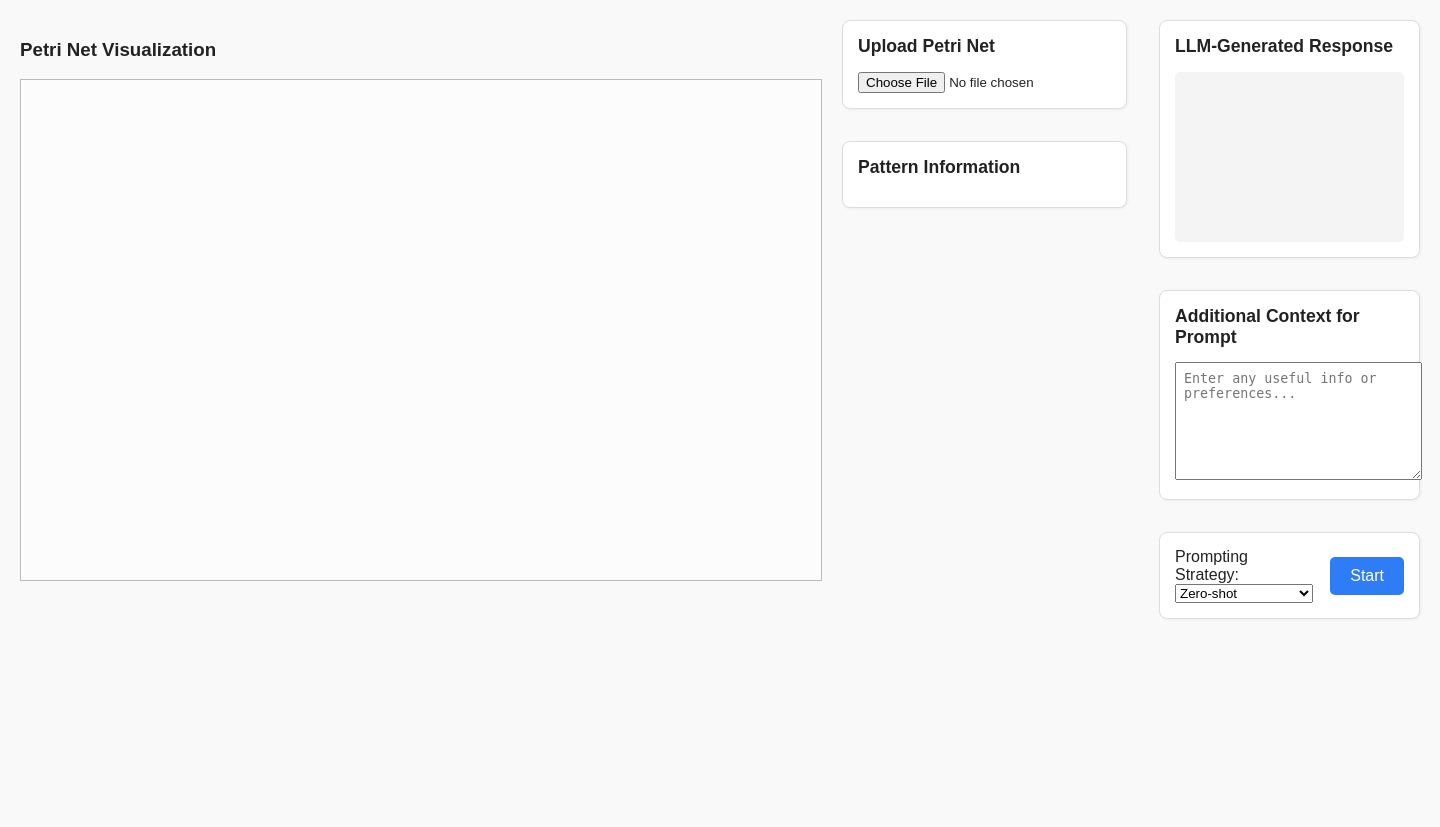
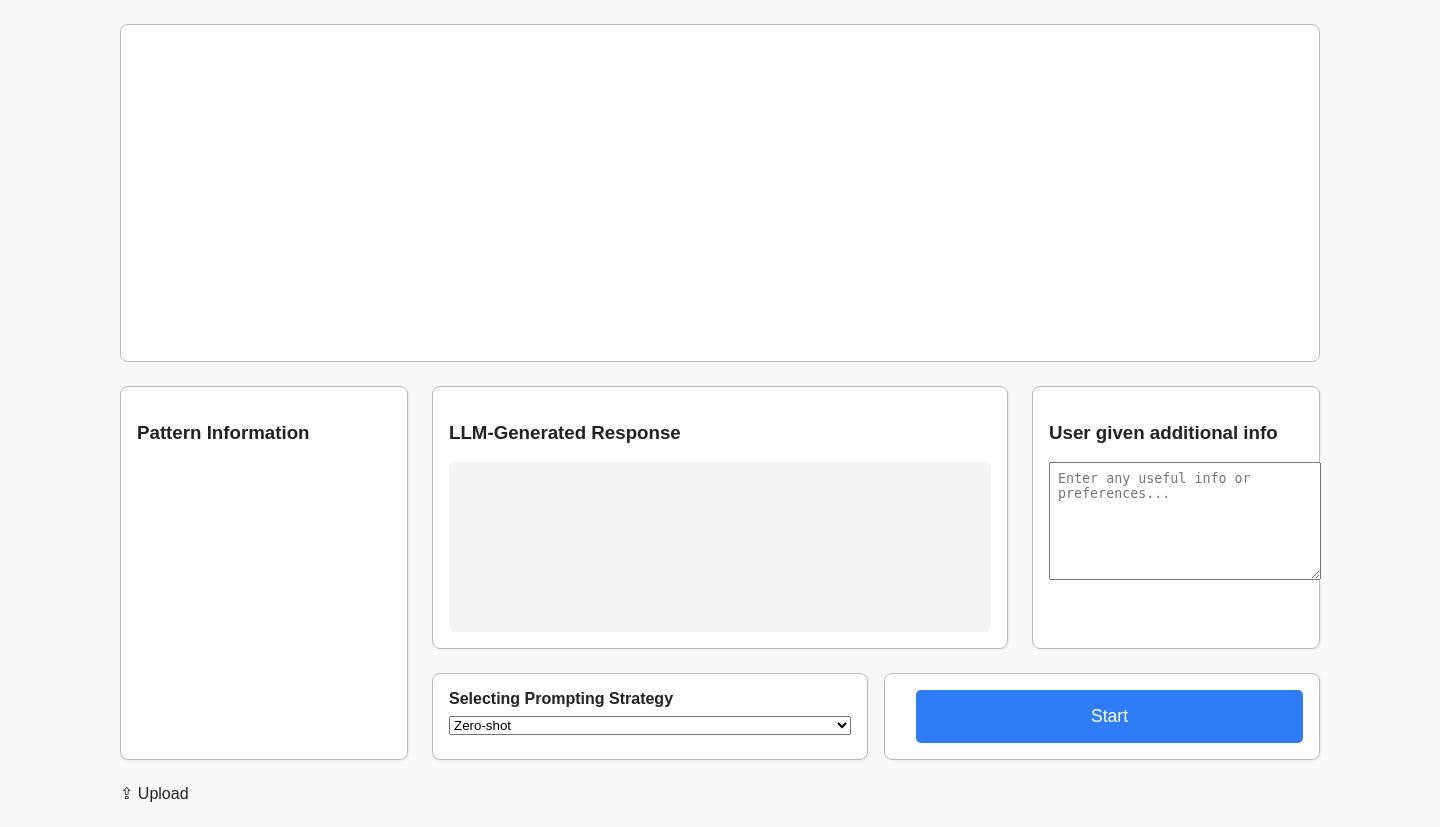
Before and after one commit to KeeganJin/Process_Translator, a Flask app: page / in a window 1440 px wide. Before the commit the page ends 619 px from the top, so only its background shows below. Run offline with Flask 3, Linux system fonts and the light colour scheme.

Commit message:
fix \preview layout

```diff
--- a/app.py
+++ b/app.py
@@ -20,6 +20,7 @@ def index():
 
 @app.route('/preview', methods=['POST'])
 def preview():
+    print("PREVIEW ENDPOINT HIT!")
     uploaded_file = request.files.get('file')
     if not uploaded_file:
         return jsonify({'error': 'No file uploaded'}), 400
--- a/static/script.js
+++ b/static/script.js
@@ -5,15 +5,16 @@ document.getElementById('pnmlInput').addEventListener('change', (event) => {
 
     const formData = new FormData();
     formData.append('file', file);
-
     fetch('/preview', {
         method: 'POST',
         body: formData,
     })
         .then(res => res.json())
         .then(data => {
-            if (data.petri_net_svg) {
-                document.getElementById('petri-net-canvas').innerHTML = data.petri_net_svg;
+            let svg = data.petri_net_svg;
+            if (svg) {
+                svg = fixSvgSize(svg);
+                document.getElementById('petri-net-canvas').innerHTML = svg;
             } else if (data.error) {
                 document.getElementById('petri-net-canvas').innerHTML = `<em>Error: ${data.error}</em>`;
             } else {
@@ -74,3 +75,9 @@ document.getElementById('startBtn').addEventListener('click', () => {
             alert("Error during detection or prompting.");
         });
 });
+
+function fixSvgSize(svgText) {
+    svgText = svgText.replace(/width="[^"]+"/, 'width="100%"');
+    svgText = svgText.replace(/height="[^"]+"/, 'height="100%"');
+    return svgText;
+}
--- a/static/style.css
+++ b/static/style.css
@@ -78,3 +78,9 @@ button {
 button:hover {
   background-color: #1a5dcc;
 }
+#petri-net-canvas svg {
+  max-width: 100%;
+  height: auto;
+  display: block;
+  margin: 0 auto;
+}
--- a/templates/index.html
+++ b/templates/index.html
@@ -5,48 +5,105 @@
   <meta name="viewport" content="width=device-width, initial-scale=1.0"/>
   <title>Petri Net Visual Platform (Graphviz SVG)</title>
   <link rel="stylesheet" href="{{ url_for('static', filename='style.css') }}">
+  <style>
+    /* --- Responsive grid layout --- */
+    .dashboard-grid {
+      display: grid;
+      grid-template-columns: 1fr 2fr 1fr;
+      grid-template-rows: auto 1fr auto;
+      grid-template-areas:
+        "svg svg svg"
+        "pattern llm userinfo"
+        "pattern prompt prompt";
+      gap: 24px;
+      padding: 24px;
+      max-width: 1200px;
+      margin: 0 auto;
+    }
+    /* SVG display area (top, spanning all columns) */
+    .svg-area {
+      grid-area: svg;
+      background: #fff;
+      border: 1px solid #bbb;
+      border-radius: 8px;
+      min-height: 320px;
+      max-height: 480px;
+      overflow: auto;       /* Allow scroll if SVG is too long */
+      padding: 8px;
+      display: flex;
+      align-items: center;
+      justify-content: center;
+    }
+    /* Ensure SVG scales to width, scrolls if tall */
+    #petri-net-canvas svg {
+      width: 100%;
+      height: auto;
+      max-height: 100%;
+      display: block;
+    }
+    .section { background: #fff; border: 1px solid #bbb; border-radius: 8px; padding: 16px; }
+    .pattern-info  { grid-area: pattern; }
+    .llm-response  { grid-area: llm; }
+    .user-info     { grid-area: userinfo; }
+    .prompt-row    { grid-area: prompt; display: flex; gap: 16px; }
+    .prompt-row > * { flex: 1; }
+    /* Responsive tweak for narrow screens */
+    @media (max-width: 900px) {
+      .dashboard-grid {
+        grid-template-columns: 1fr;
+        grid-template-areas:
+          "svg"
+          "pattern"
+          "llm"
+          "userinfo"
+          "prompt";
+      }
+      .prompt-row { flex-direction: column; }
+    }
+  </style>
 </head>
 <body>
-<div class="container">
-    <div style="display: flex; gap: 40px; align-items: flex-start; margin-bottom: 32px;">
-      <div>
-        <h3>Petri Net Visualization</h3>
-        <div id="petri-net-canvas" style="width: 800px; min-height: 500px; border:1px solid #bbb; background: #fcfcfc;"></div>
+<div class="dashboard-grid">
+  <!-- SVG Display (Upload & Show Petri Net) -->
+
+    <div style="position: relative; width: 100%;">
+  <!-- Minimal upload button, top-right corner -->
+  <label for="pnmlInput" class="upload-btn" title="Upload Petri Net">
+    &#8682; Upload
+    <input type="file" id="pnmlInput" accept=".pnml" style="display:none;">
+  </label>
+
         </div>
+  <div class="svg-area">
+    <div id="petri-net-canvas" style="width: 100%;"></div>
   </div>
-    <div style="display: flex; gap: 32px;">
-        <!-- Left Column -->
-        <div style="flex: 1;">
-            <section class="section" id="upload-view">
-                <h2>Upload Petri Net</h2>
-                <input type="file" id="pnmlInput" accept=".pnml"/>
-            </section>
-            <section class="section" id="pattern-info" style="margin-top: 32px;">
-                <h2>Pattern Information</h2>
+  <!-- Pattern Information -->
+  <section class="section pattern-info">
+    <h3>Pattern Information</h3>
     <div id="patternDetails"></div>
   </section>
-        </div>
-        <!-- Right Column -->
-        <div style="flex: 1;">
-            <section class="section" id="llm-response">
-                <h2>LLM-Generated Response</h2>
+  <!-- LLM-Generated Response -->
+  <section class="section llm-response">
+    <h3>LLM-Generated Response</h3>
     <div id="llmOutput" class="output-box"></div>
   </section>
-            <section class="section" id="user-additional" style="margin-top: 32px;">
-                <h2>Additional Context for Prompt</h2>
-                <textarea id="userContext" placeholder="Enter any useful info or preferences..."></textarea>
+  <!-- User given additional info -->
+  <section class="section user-info">
+    <h3>User given additional info</h3>
+    <textarea id="userContext" placeholder="Enter any useful info or preferences..." style="width:100%;min-height:80px;"></textarea>
   </section>
-            <section class="section horizontal" style="margin-top: 32px;">
-                <div class="strategy-selector">
-                    <label for="strategy">Prompting Strategy:</label>
-                    <select id="strategy">
+  <!-- Prompting strategy + Start button row -->
+  <div class="prompt-row">
+    <div class="section">
+      <label for="strategy"><strong>Selecting Prompting Strategy</strong></label>
+      <select id="strategy" style="width:100%;margin-top:8px;">
         <option value="zero-shot">Zero-shot</option>
         <option value="one-shot">One-shot</option>
         <option value="pattern-augmented">Pattern-Augmented</option>
       </select>
     </div>
-                <button id="startBtn">Start</button>
-            </section>
+    <div class="section" style="display:flex;align-items:center;justify-content:center;">
+      <button id="startBtn" style="width:100%;font-size:1.1em;padding:16px;">Start</button>
     </div>
   </div>
 </div>
```
Lines whose indentation alone changed are shown as unchanged.
